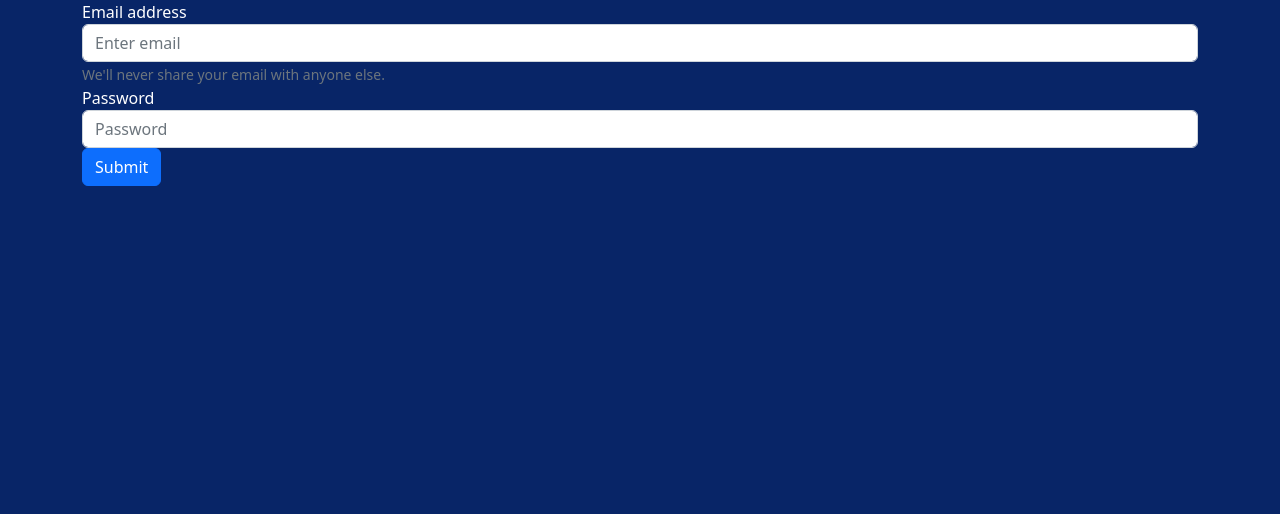
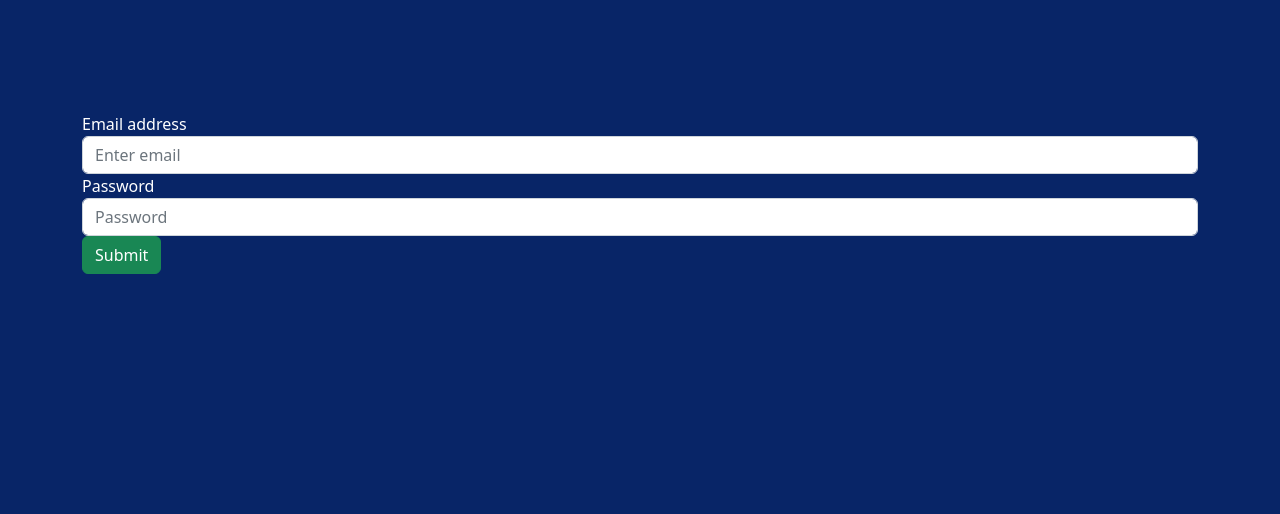
Before and after one commit to MariuszPaluch2001/my-quiz-app, a Django app: template app/templates/login_form.html in a window 1280 px wide. Shown: the part 56-570 px from the top of the page. Run offline with Django 3.2, Linux system fonts and the light colour scheme; the template is opened without the code that fills it, so the values that code supplies are empty.

Commit message:
Change type of part buttons.

```diff
--- a/app/templates/add_category.html
+++ b/app/templates/add_category.html
@@ -21,7 +21,7 @@
 
   </form>
   <div class="btn-group-horizontal gap-5" style=" padding-top: 3%">
-    <button type="button" class="btn btn-success">Submit</button>
+    <button type="submit" class="btn btn-success">Submit</button>
     <button type="button" class="btn btn-success">Add question</button>
   </div>
   {% endblock %}
--- a/app/templates/add_question.html
+++ b/app/templates/add_question.html
@@ -24,6 +24,6 @@
   </form>
 
   <div class="btn-group-horizontal gap-5" style=" padding-top: 3%">
-    <button type="button" class="btn btn-success">Submit</button>
+    <button type="submit" class="btn btn-success">Submit</button>
   </div>
   {% endblock %}
--- a/app/templates/login_form.html
+++ b/app/templates/login_form.html
@@ -1,16 +1,15 @@
 {% extends 'base.html' %}
 
   {% block content %}
-  <form>
+  <form style=" padding-top: 10%">
     <div class="form-group">
       <label for="exampleInputEmail1">Email address</label>
       <input type="email" class="form-control" id="exampleInputEmail1" aria-describedby="emailHelp" placeholder="Enter email">
-      <small id="emailHelp" class="form-text text-muted">We'll never share your email with anyone else.</small>
     </div>
     <div class="form-group">
       <label for="exampleInputPassword1">Password</label>
       <input type="password" class="form-control" id="exampleInputPassword1" placeholder="Password">
     </div>
-    <button type="submit" class="btn btn-primary">Submit</button>
+    <button type="submit" class="btn btn-success">Submit</button>
   </form>
   {% endblock %}
```
